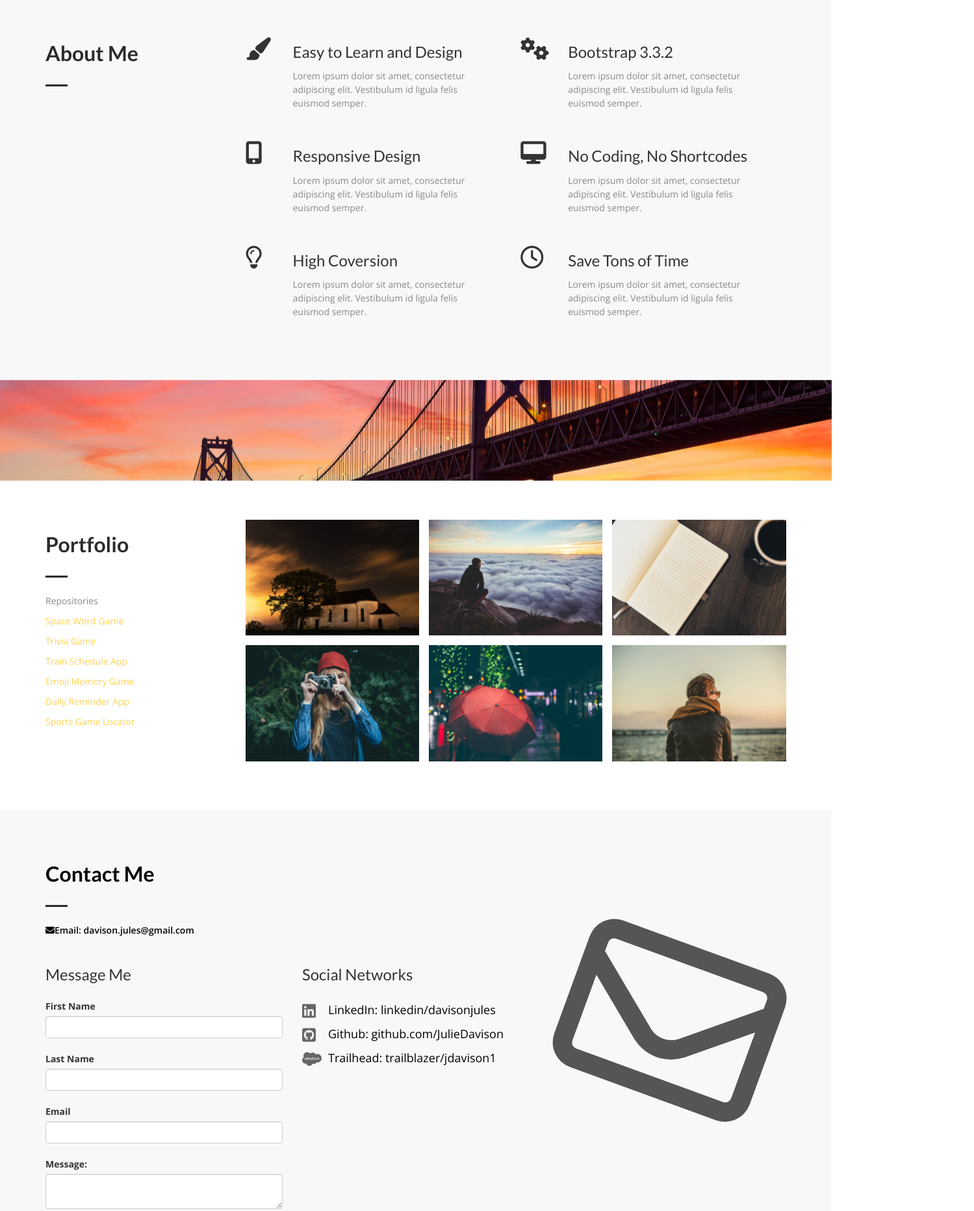
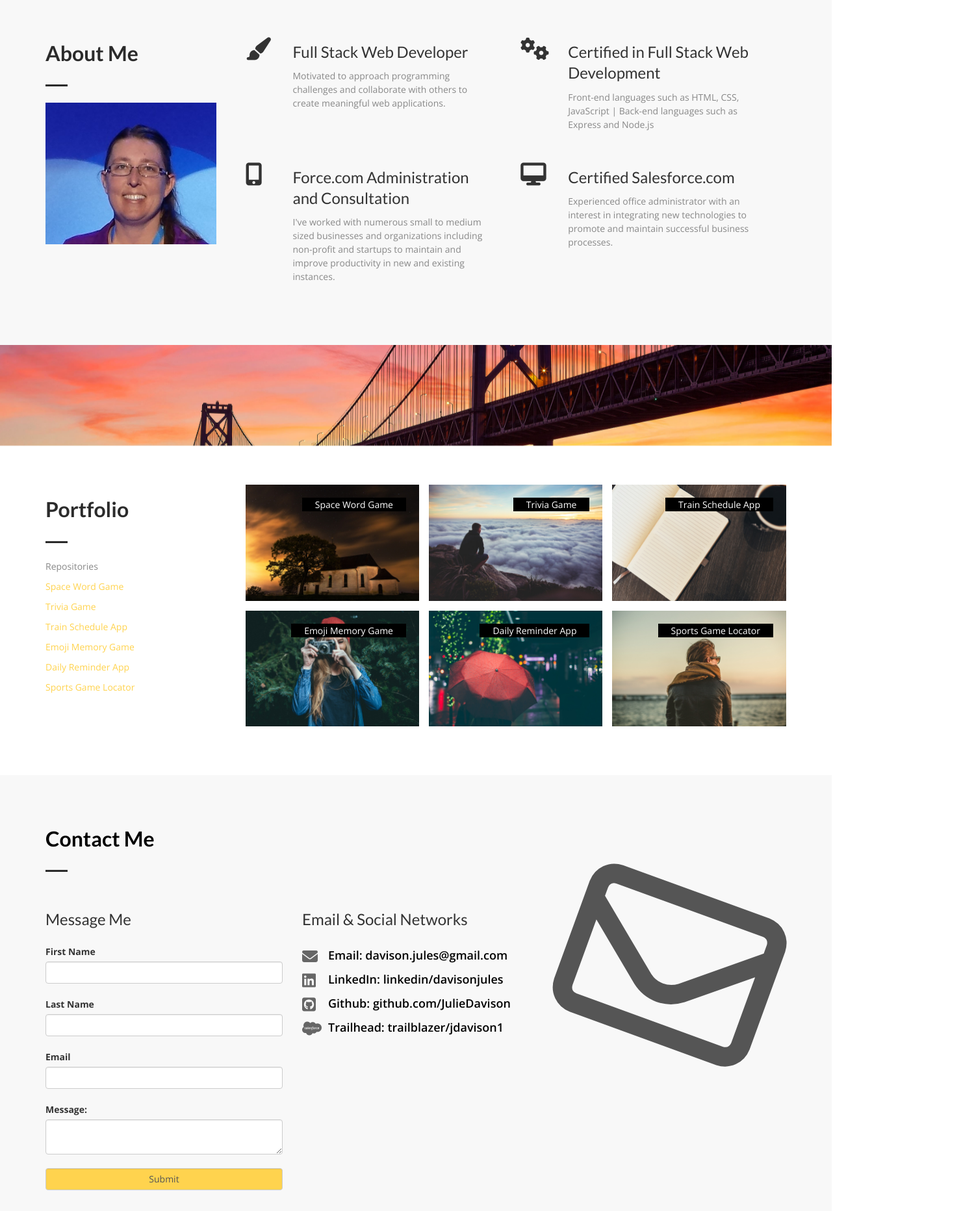
Before and after one commit to JulieDavison/JulieDavison, a plain HTML site: page index.html in a window 1280 px wide. Shown: the part 880-2744 px from the top of the page at 65% size, 1499 px wide, since content can reach past the window. Drawn offline with nearby package versions, Linux system fonts and the light colour scheme.

Commit message:
photo and links

```diff
--- a/css/style.css
+++ b/css/style.css
@@ -35,6 +35,16 @@ table {
 
 h1, h2, h3, h4, h5, h6 {
   font-family: 'Lato', sans-serif;
+}
+
+.text-block {
+  position: absolute;
+  top: 20px;
+  right: 20px;
+  background-color: black;
+  color: white;
+  padding-left: 20px;
+  padding-right: 20px;
 }
 
 /**media Queries**/
--- a/index.html
+++ b/index.html
@@ -17,12 +17,6 @@
 
   <script src="https://kit.fontawesome.com/02c1e51896.js" crossorigin="anonymous"></script>
 
-  <!-- =======================================================
-    Theme Name: Bethany
-    Theme URL: https://bootstrapmade.com/bethany-free-onepage-bootstrap-theme/
-    Author: BootstrapMade.com
-    Author URL: https://bootstrapmade.com
-  ======================================================= -->
 </head>
 
 <body>
@@ -54,10 +48,10 @@
       <!--/ nav-->
       <div class="container text-center">
         <div class="wrapper wow fadeInUp delay-05s">
-          <h2 class="top-title">Web Design & Development</h2>
+          <h2 class="top-title">Web Development | Salesforce Administration</h2>
           <h3 class="title">Julie Davison</h3>
           <h4 class="sub-title">I create amazing designs</h4>
-          <button type="submit" class="btn btn-submit">Hire Me</button>
+          <button type="submit" class="btn btn-submit">Contact Me</button>
         </div>
       </div>
     </div>
@@ -86,7 +80,7 @@
             <hr class="botm-line">
             <p class="sec-para">
               <a href="index.html">
-                <img src="Julie-pic2.jpg" alt="" class="img-responsive">
+                <img src="img/port01jd.jpg" alt="" class="img-responsive">
               </a>
             </p>
           </div>
@@ -97,9 +91,8 @@
               <i class="fa fa-paint-brush"></i>
             </div>
             <div class="icon-text">
-              <h3 class="txt-tl">Easy to Learn and Design</h3>
-              <p class="txt-para">Lorem ipsum dolor sit amet, consectetur adipiscing elit. Vestibulum id ligula felis
-                euismod semper. </p>
+              <h3 class="txt-tl">Full Stack Web Developer</h3>
+              <p class="txt-para">Motivated to approach programming challenges and collaborate with others to create meaningful web applications. </p>
             </div>
           </div>
           <div class="col-md-6 wow fadeInRight delay-02s">
@@ -107,9 +100,8 @@
               <i class="fa fa-cogs"></i>
             </div>
             <div class="icon-text">
-              <h3 class="txt-tl">Bootstrap 3.3.2</h3>
-              <p class="txt-para">Lorem ipsum dolor sit amet, consectetur adipiscing elit. Vestibulum id ligula felis
-                euismod semper. </p>
+              <h3 class="txt-tl">Certified in Full Stack Web Development</h3>
+              <p class="txt-para">Front-end languages such as HTML, CSS, JavaScript | Back-end languages such as Express and Node.js </p>
             </div>
           </div>
           <div class="col-md-6 wow fadeInRight delay-04s">
@@ -117,9 +109,8 @@
               <i class="fa fa-mobile"></i>
             </div>
             <div class="icon-text">
-              <h3 class="txt-tl">Responsive Design</h3>
-              <p class="txt-para">Lorem ipsum dolor sit amet, consectetur adipiscing elit. Vestibulum id ligula felis
-                euismod semper. </p>
+              <h3 class="txt-tl">Force.com Administration and Consultation</h3>
+              <p class="txt-para">I've worked with numerous small to medium sized businesses and organizations including non-profit and startups to maintain and improve productivity in new and existing instances. </p>
             </div>
           </div>
           <div class="col-md-6 wow fadeInRight delay-04s">
@@ -127,12 +118,11 @@
               <i class="fa fa-desktop"></i>
             </div>
             <div class="icon-text">
-              <h3 class="txt-tl">No Coding, No Shortcodes</h3>
-              <p class="txt-para">Lorem ipsum dolor sit amet, consectetur adipiscing elit. Vestibulum id ligula felis
-                euismod semper. </p>
+              <h3 class="txt-tl">Certified Salesforce.com</h3>
+              <p class="txt-para">Experienced office administrator with an interest in integrating new technologies to promote and maintain successful business processes.  </p>
             </div>
           </div>
-          <div class="col-md-6 wow fadeInRight delay-06s">
+          <!-- <div class="col-md-6 wow fadeInRight delay-06s">
             <div class="icon">
               <i class="fa fa-lightbulb-o"></i>
             </div>
@@ -150,7 +140,7 @@
               <h3 class="txt-tl">Save Tons of Time</h3>
               <p class="txt-para">Lorem ipsum dolor sit amet, consectetur adipiscing elit. Vestibulum id ligula felis
                 euismod semper. </p>
-            </div>
+            </div> -->
           </div>
         </div>
       </div>
@@ -196,6 +186,9 @@
             <div class="portfolio-box design">
               <a href="https://juliedavison.github.io/Word-Game/">
                 <img src="img/port01.jpg" alt="" class="img-responsive">
+                <div class="text-block">
+                  <h7>Space Word Game</h7>
+                </div>
               </a>
             </div>
           </div>
@@ -203,6 +196,9 @@
             <div class="portfolio-box design">
               <a href="https://juliedavison.github.io/TriviaGame/">
                 <img src="img/port02.jpg" alt="" class="img-responsive">
+                <div class="text-block">
+                  <h7>Trivia Game</h7>
+                </div>
               </a>
             </div>
           </div>
@@ -210,6 +206,9 @@
             <div class="portfolio-box design">
               <a href="https://juliedavison.github.io/Train-Schedule/">
                 <img src="img/port03.jpg" alt="" class="img-responsive">
+                <div class="text-block">
+                  <h7>Train Schedule App</h7>
+                </div>
               </a>
             </div>
           </div>
@@ -217,6 +216,9 @@
             <div class="portfolio-box design">
               <a href="https://stark-bastion-53049.herokuapp.com/">
                 <img src="img/port04.jpg" alt="" class="img-responsive">
+                <div class="text-block">
+                  <h7>Emoji Memory Game</h7>
+                </div>
               </a>
             </div>
           </div>
@@ -224,6 +226,9 @@
             <div class="portfolio-box design">
               <a href="https://juliedavison.github.io/Daily-Reminder-Project/">
                 <img src="img/port05.jpg" alt="" class="img-responsive">
+                <div class="text-block">
+                  <h7>Daily Reminder App</h7>
+                </div>
               </a>
             </div>
           </div>
@@ -231,6 +236,9 @@
             <div class="portfolio-box design">
               <a href="https://radiant-shore-37374.herokuapp.com/">
                 <img src="img/port06.jpg" alt="" class="img-responsive">
+                <div class="text-block">
+                  <h7>Sports Game Locator</h7>
+                </div>
               </a>
             </div>
           </div>
@@ -248,8 +256,8 @@
             <h2 class="head-title black">Contact Me</h2>
             <hr class="botm-line">
             <!-- <p class="sec-para black">Email Me</p> -->
-            <p class="sec-para black"><span aria-hidden="true" class="fa fa-envelope"></span>Email: <a href=""
-                class="link-dec">davison.jules@gmail.com</a></p>
+            <!-- <p class="sec-para black"><span aria-hidden="true" class="fa fa-envelope"></span>Email: <a href=""
+                class="link-dec">davison.jules@gmail.com</a></p> -->
 
           </div>
         </div>
@@ -319,17 +327,19 @@
 
           </div>
           <div class="col-md-4 col-sm-6">
-            <h3 class="cont-title">Social Networks</h3>
+            <h3 class="cont-title">Email & Social Networks</h3>
             <div class="location-info">
               <!-- <p class="white"><span aria-hidden="true" class="fa fa-map-marker"></span>Via Principe Amedeo 9, Torino,
                 Italy</p> -->
               <!-- <p class="white"><span aria-hidden="true" class="fa fa-phone"></span>Phone: 0039 333 12 68 347</p> -->
 
-              <p class="white"><span aria-hidden="true" class="fab fa-linkedin"></span>LinkedIn: <a
+              <p class="sec-para black"><span aria-hidden="true" class="fa fa-envelope"></span>Email: <a href=""
+                class="link-dec">davison.jules@gmail.com</a></p>
+              <p class="sec-para black"><span aria-hidden="true" class="fab fa-linkedin"></span>LinkedIn: <a
                   href="https://www.linkedin.com/in/davisonjules/" class="link-dec">linkedin/davisonjules</a></p>
-              <p class="white"><span aria-hidden="true" class="fab fa-github-square"></span>Github: <a
+              <p class="sec-para black"><span aria-hidden="true" class="fab fa-github-square"></span>Github: <a
                   href="https://github.com/JulieDavison" class="link-dec">github.com/JulieDavison</a></p>
-              <p class="white"><span aria-hidden="true" class="fab fa-salesforce"></span>Trailhead: <a
+              <p class="sec-para black"><span aria-hidden="true" class="fab fa-salesforce"></span>Trailhead: <a
                   href="https://trailblazer.me/id/jdavison1" class="link-dec">trailblazer/jdavison1</a></p>
             </div>
           </div>
```
Also changed, not shown: img/port01jd.jpg (renamed from img/Julie-pic2.jpg).
